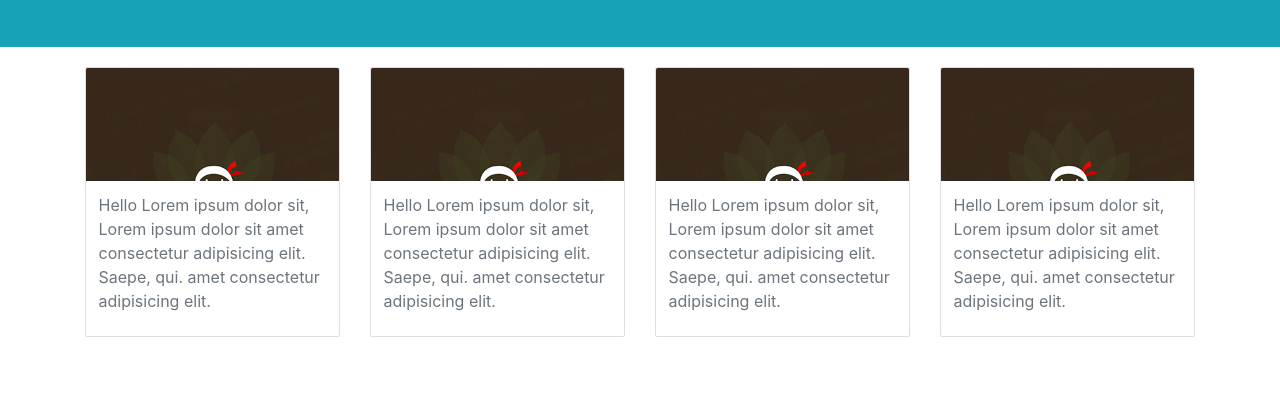
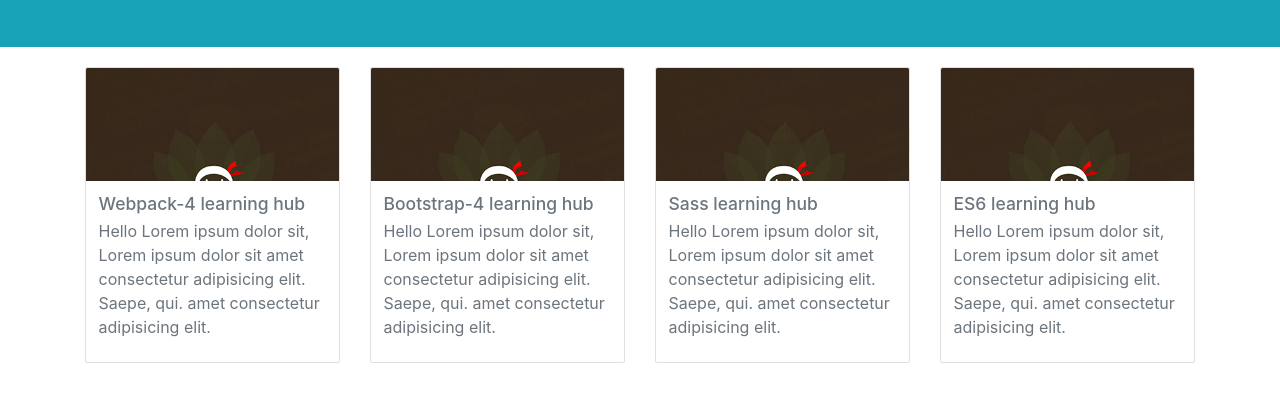
Before and after one commit to emmeiwhite/bootstrap4, a plain HTML site: page bootstrap_project/index.html in a window 1280 px wide. Shown: the part 144-546 px from the top of the page. Drawn offline with nearby package versions, Linux system fonts and the light colour scheme.

```diff
--- a/bootstrap_project/index.html
+++ b/bootstrap_project/index.html
@@ -46,6 +46,7 @@
               class="img-fluid card-img-top"
             />
             <div class="card-body">
+              <h3 class="car-title">Webpack-4 learning hub</h3>
               <p>
                 Hello Lorem ipsum dolor sit, Lorem ipsum dolor sit amet
                 consectetur adipisicing elit. Saepe, qui. amet consectetur
@@ -63,6 +64,7 @@
               class="img-fluid card-img-top"
             />
             <div class="card-body">
+              <h3 class="car-title">Bootstrap-4 learning hub</h3>
               <p>
                 Hello Lorem ipsum dolor sit, Lorem ipsum dolor sit amet
                 consectetur adipisicing elit. Saepe, qui. amet consectetur
@@ -80,6 +82,7 @@
               class="img-fluid card-img-top"
             />
             <div class="card-body">
+              <h3 class="car-title">Sass learning hub</h3>
               <p>
                 Hello Lorem ipsum dolor sit, Lorem ipsum dolor sit amet
                 consectetur adipisicing elit. Saepe, qui. amet consectetur
@@ -97,6 +100,7 @@
               class="img-fluid card-img-top"
             />
             <div class="card-body">
+              <h3 class="car-title">ES6 learning hub</h3>
               <p>
                 Hello Lorem ipsum dolor sit, Lorem ipsum dolor sit amet
                 consectetur adipisicing elit. Saepe, qui. amet consectetur
```
